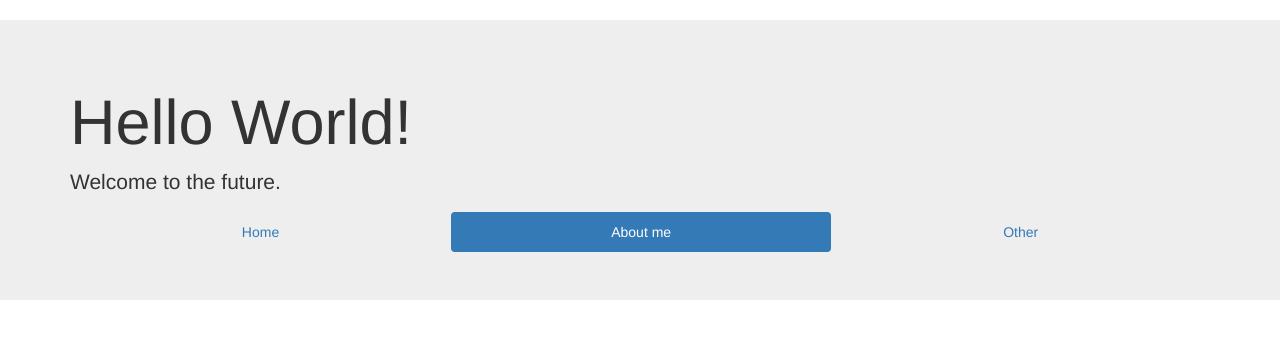
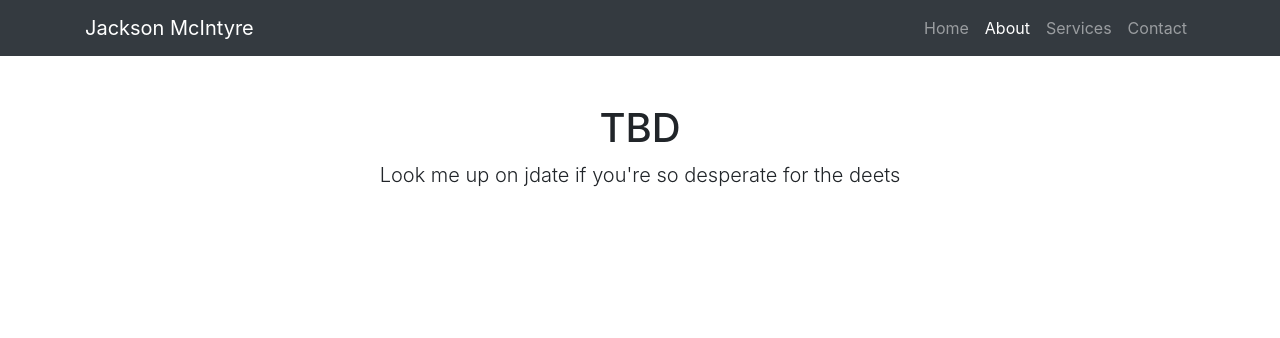
Before and after one commit to jackson0507/jackson0507.github.io, a plain HTML site: page about.html in a window 1280 px wide. Drawn offline with nearby package versions, Linux system fonts and the light colour scheme.

Commit message:
Bootstrap template working

```diff
--- a/about.html
+++ b/about.html
@@ -1,26 +1,66 @@
 <!DOCTYPE html>
 <html lang="en">
+
 <head>
 
   <meta charset="utf-8">
-  <meta name="viewport" content="width=device-width, initial-scale=1">
-  <link rel="stylesheet" href="https://maxcdn.bootstrapcdn.com/bootstrap/3.3.7/css/bootstrap.min.css">
+  <meta name="viewport" content="width=device-width, initial-scale=1, shrink-to-fit=no">
+  <meta name="description" content="">
+  <meta name="author" content="Jackson McIntyre">
+
+  <title>Bare - Start Bootstrap Template</title>
+
+  <!-- Bootstrap core CSS -->
+  <link rel="stylesheet" href="https://stackpath.bootstrapcdn.com/bootstrap/4.1.3/css/bootstrap.min.css" integrity="sha384-MCw98/SFnGE8fJT3GXwEOngsV7Zt27NXFoaoApmYm81iuXoPkFOJwJ8ERdknLPMO" crossorigin="anonymous">
+
 </head>
+
 <body>
-  <br />
-  <div class = "jumbotron">
-    <div class = "container">
-      <h1>Hello World!</h1>
-      <p>Welcome to the future.</p>
-      <ul class = "nav nav-pills nav-justified">
-        <li><a href = "index.html">Home</a></li>
-        <li class = "active"><a href = "about.html">About me</a></li>
-        <li><a href = "#">Other</a></li>
-      </ul>
+
+  <!-- Navigation -->
+  <nav class="navbar navbar-expand-lg navbar-dark bg-dark static-top">
+    <div class="container">
+      <a class="navbar-brand" href="#">Jackson McIntyre</a>
+      <button class="navbar-toggler" type="button" data-toggle="collapse" data-target="#navbarResponsive" aria-controls="navbarResponsive" aria-expanded="false" aria-label="Toggle navigation">
+        <span class="navbar-toggler-icon"></span>
+      </button>
+      <div class="collapse navbar-collapse" id="navbarResponsive">
+        <ul class="navbar-nav ml-auto">
+          <li class="nav-item">
+            <a class="nav-link" href="index.html">Home
+            </a>
+          </li>
+          <li class="nav-item active">
+            <a class="nav-link" href="about.html">About
+              <span class="sr-only">(current)</span>
+            </a>
+          </li>
+          <li class="nav-item">
+            <a class="nav-link" href="#">Services</a>
+          </li>
+          <li class="nav-item">
+            <a class="nav-link" href="#">Contact</a>
+          </li>
+        </ul>
+      </div>
+    </div>
+  </nav>
+
+  <!-- Page Content -->
+  <div class="container">
+    <div class="row">
+      <div class="col-lg-12 text-center">
+        <h1 class="mt-5">TBD</h1>
+        <p class="lead">Look me up on jdate if you're so desperate for the deets</p>
+      </div>
     </div>
   </div>
 
-  <script src="https://ajax.googleapis.com/ajax/libs/jquery/3.3.1/jquery.min.js"></script>
-  <script src="https://maxcdn.bootstrapcdn.com/bootstrap/3.3.7/js/bootstrap.min.js"></script>
+  <!-- Bootstrap core JavaScript -->
+  <script src="https://code.jquery.com/jquery-3.3.1.slim.min.js" integrity="sha384-q8i/X+965DzO0rT7abK41JStQIAqVgRVzpbzo5smXKp4YfRvH+8abtTE1Pi6jizo" crossorigin="anonymous"></script>
+  <script src="https://cdnjs.cloudflare.com/ajax/libs/popper.js/1.14.3/umd/popper.min.js" integrity="sha384-ZMP7rVo3mIykV+2+9J3UJ46jBk0WLaUAdn689aCwoqbBJiSnjAK/l8WvCWPIPm49" crossorigin="anonymous"></script>
+  <script src="https://stackpath.bootstrapcdn.com/bootstrap/4.1.3/js/bootstrap.min.js" integrity="sha384-ChfqqxuZUCnJSK3+MXmPNIyE6ZbWh2IMqE241rYiqJxyMiZ6OW/JmZQ5stwEULTy" crossorigin="anonymous"></script>
+
 </body>
+
 </html>
```
Also changed, not shown: index.html (+8 -11 lines).
